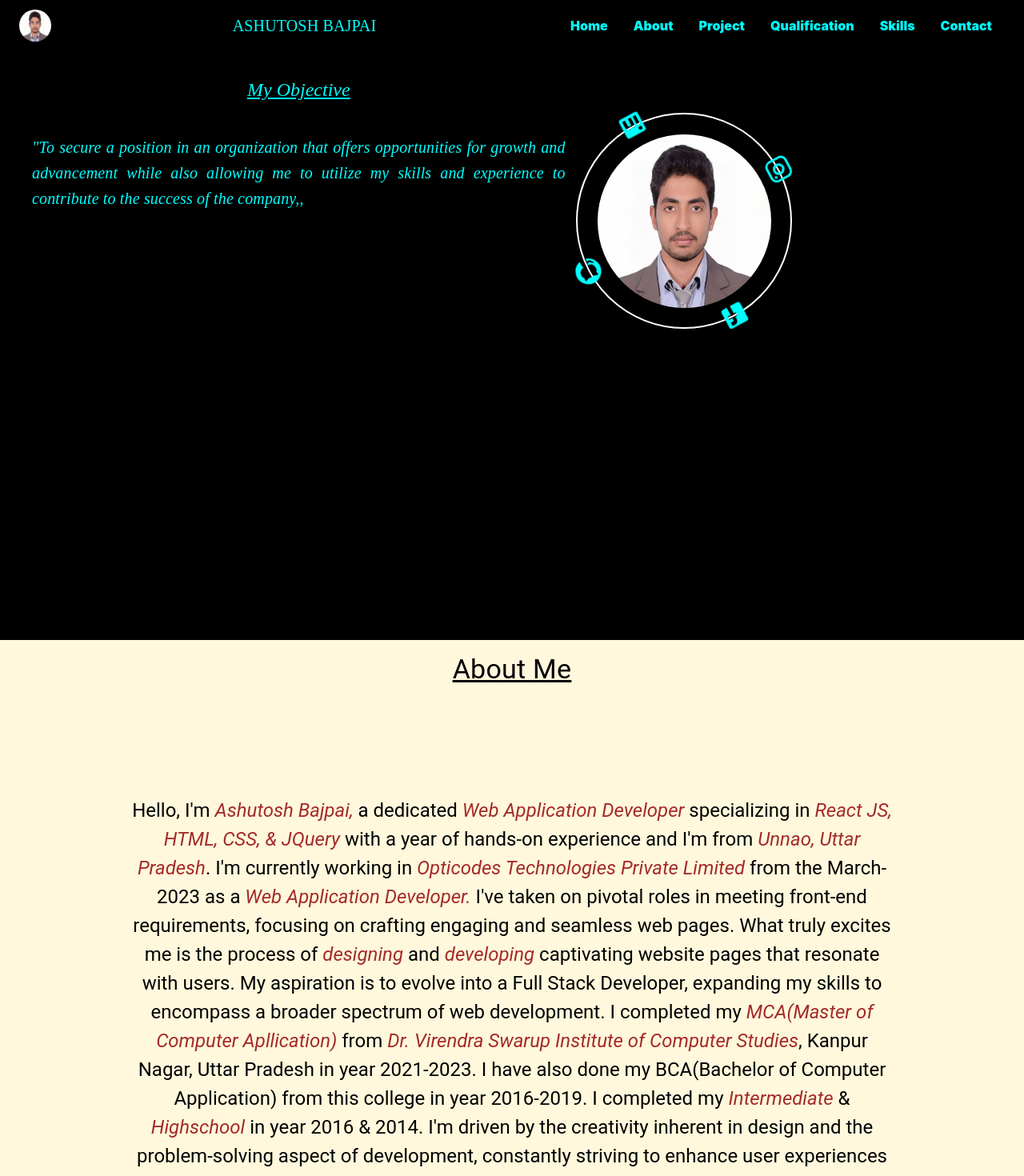
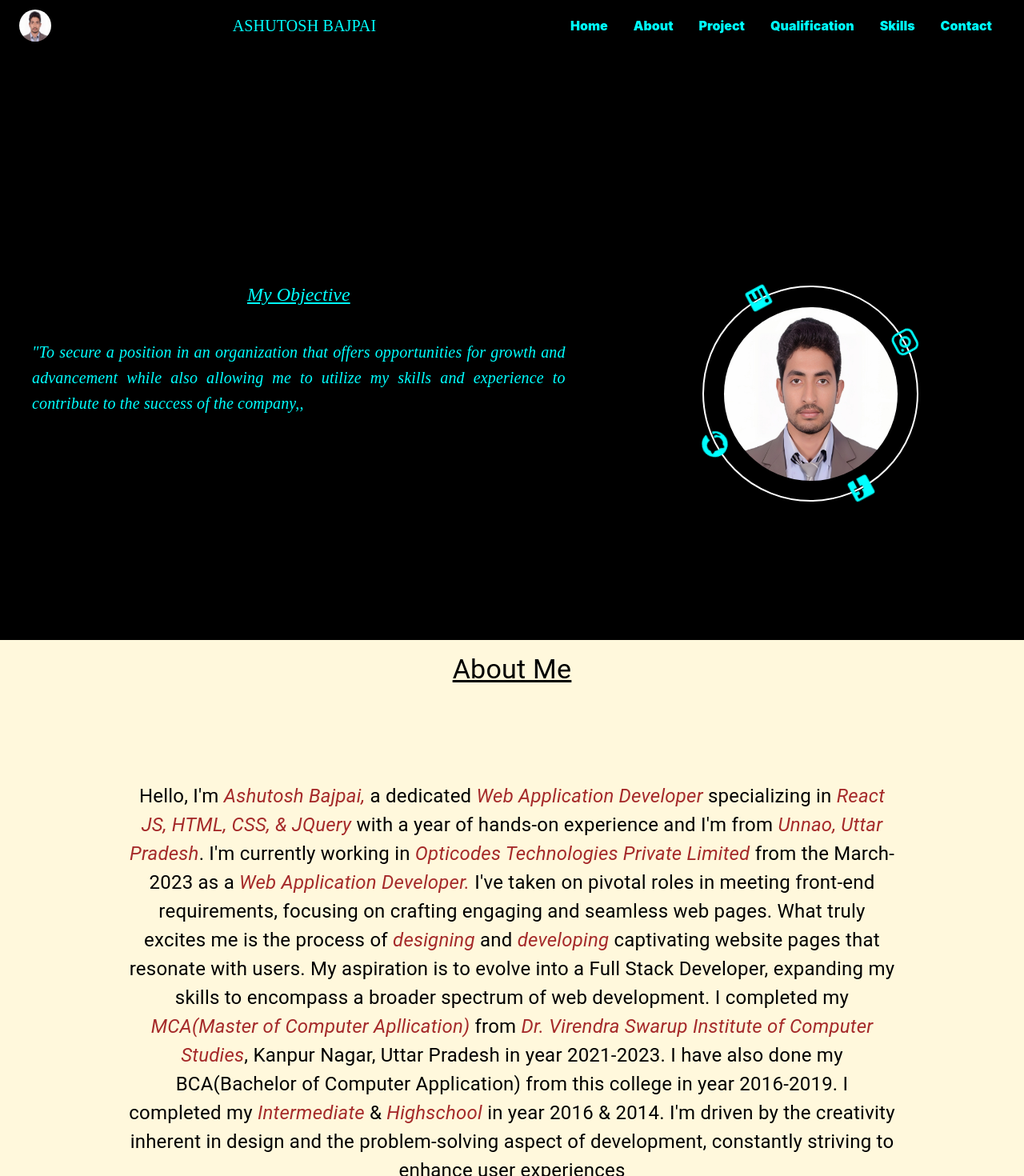
Before and after one commit to ashuBajpai999/portfolio, a React (Create React App) app: page / in a window 1280 px wide. Shown: the top 1470 px of the page at 80% size. Built offline with nearby package versions, Linux system fonts and the light colour scheme.

Commit message:
fix issues

```diff
--- a/src/App.css
+++ b/src/App.css
@@ -4,6 +4,16 @@
 }
 .main1 {
   color: aqua;
+  width: 100vw;
+  height: 90vh;
+}
+.objective {
+  display: grid;
+  place-content: center;
+}
+.orbit {
+  display: grid;
+  place-content: center;
 }
 @media screen and (max-width: 330px) {
   .avtar {
@@ -58,6 +68,9 @@
 }
 .main2 {
   background-color: cornsilk;
+}
+.about {
+  font-size: clamp(0.8rem, 1.5rem, 2rem) !important;
 }
 .about span {
   color: brown;
--- a/src/Modules/About.js
+++ b/src/Modules/About.js
@@ -34,7 +34,6 @@ const About = () => {
             marginTop: { md: 3, sm: 3, xs: 3 },
             marginBottom: { md: 3, sm: 5, xs: 5 },
           }}
-          variant="h5"
         >
           Hello, I'm <span>Ashutosh Bajpai,</span> a dedicated{" "}
           <span>Web Application Developer</span> specializing in{" "}
--- a/src/Modules/Home.js
+++ b/src/Modules/Home.js
@@ -10,7 +10,6 @@ import "../App.css";
 
 const Home = () => {
   const handleClick = (icon) => {
-    debugger;
     switch (icon) {
       case "Facebook":
         window.open(
@@ -36,7 +35,7 @@ const Home = () => {
   };
   return (
     <Grid container className="main1">
-      <Grid item md={7} xs={12} sm={7}>
+      <Grid item md={7} xs={12} sm={7} className="objective">
         <Typography
           variant="h5"
           sx={{
@@ -64,7 +63,7 @@ const Home = () => {
           experience to contribute to the success of the company,,
         </Typography>
       </Grid>
-      <Grid item md={5} xs={12} sm={5} sx={{}}>
+      <Grid item md={5} xs={12} sm={5} className="orbit">
         <Grid container className="center-container" sx={{ mt: 9 }}>
           <Grid item className="orbit-ring">
             <FacebookIcon
```
